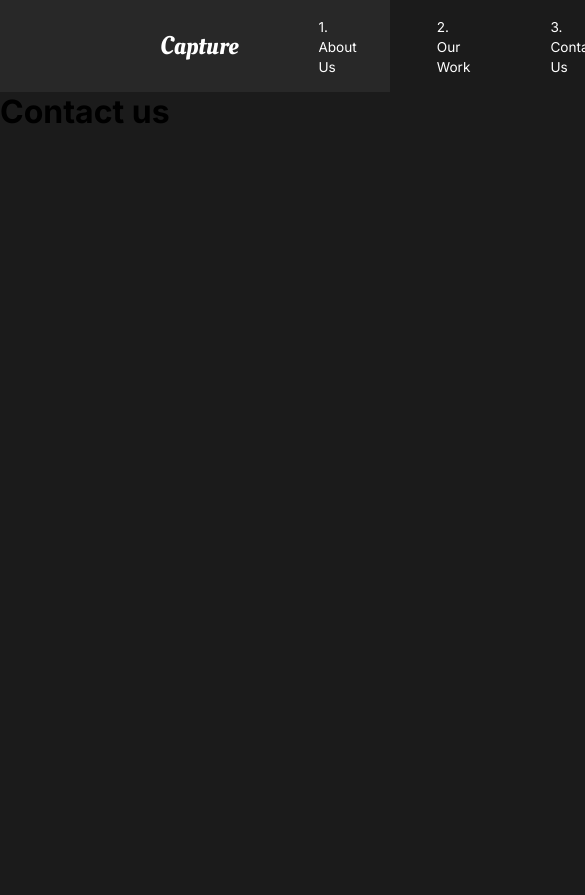
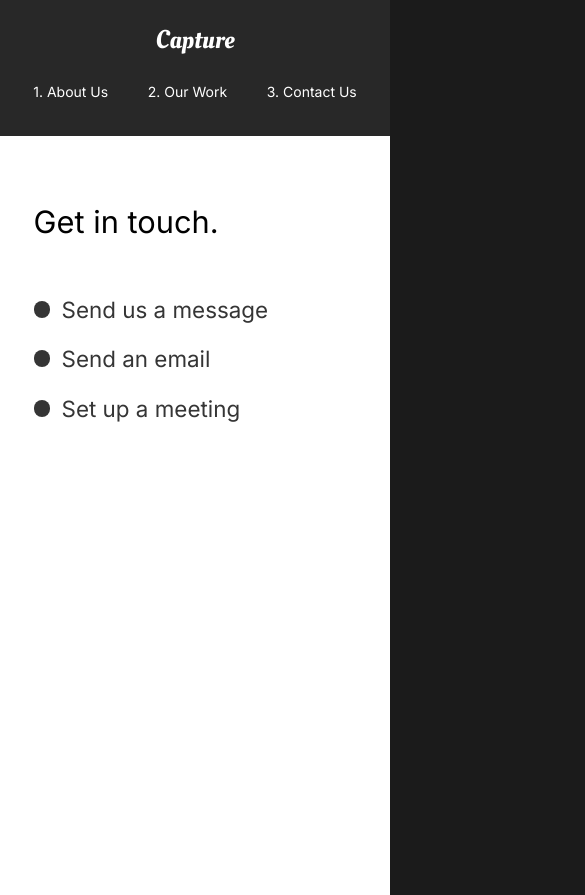
Before and after one commit to LaurynAtlanta/Capture, a React (Create React App) app: page /contact in a window 390 px wide. Shown: the whole page, 585 px wide, since content can reach past the window. Before the commit the page ends 844 px from the top, so only its background shows below. Built offline with nearby package versions, Linux system fonts and the light colour scheme.

Commit message:
media queries

```diff
--- a/src/components/FaqSection.js
+++ b/src/components/FaqSection.js
@@ -65,6 +65,9 @@ const Faq = styled(About)`
             padding: 0.5rem 0rem;
         }
     }
+    @media (max-width: 955px){
+        min-height: 70vh;
+    }
 `
 
 export default FaqSection;
--- a/src/components/GlobalStyle.js
+++ b/src/components/GlobalStyle.js
@@ -6,6 +6,13 @@ const GlobalStyle = createGlobalStyle`
     margin: 0;
     padding: 0;
     box-sizing:border-box;
+}
+html{
+    @media (max-width: 1327px){
+        font-size: 70%;
+    }
+
+
 }
 body{
     background-color: #1b1b1b;
@@ -31,7 +38,7 @@ button{
 
 h2{
     font-weight: lighter;
-    font-size: 3rem;
+    font-size: 2.75rem;
 }
 h3{
     color: white;
--- a/src/components/Nav.js
+++ b/src/components/Nav.js
@@ -41,11 +41,34 @@ const StyledNav= styled.nav`
         color: white;
         text-decoration: none;
         font-size: 0.85rem;
+        @media (max-width: 1327px){
+        font-size: 1.25rem;
+    }
     }
     #logo{
-        font-size: 1.6rem;
+        font-size: 1.8rem;
         font-family: 'Oleo Script', cursive;
         font-weight: lighter;
+        @media (max-width: 1200px){
+        font-size: 2.2rem;
+    }
+    }
+    @media (max-width: 955px){
+        flex-direction: column;
+        padding: 2rem 0rem;
+        #logo{
+            display: inline-block;
+            margin-bottom: 1rem;
+            font-size: 2.3rem;
+        }
+        ul{
+            padding:1.2rem;
+            justify-content: space-around;
+            width: 100%;
+        }
+        li{
+            padding: 0;
+        }
     }
 `
 
--- a/src/components/ServicesSection.js
+++ b/src/components/ServicesSection.js
@@ -61,11 +61,15 @@ const Services = styled(About)`
         width: 70%;
         padding: 2rem 0rem 4rem 0rem;
     }
+
 `
 
 const Cards = styled.div`
     display: flex;
     flex-wrap: wrap;
+    @media (max-width: 955px){
+        justify-content: center;
+    }
 `
 
 const Card = styled.div `
@@ -78,7 +82,7 @@ const Card = styled.div `
             margin-left: 1rem;
             background-color: white;
             color: black;
-            padding: 0.8rem;
+            padding: 0.3rem;
         }
     }
 `
--- a/src/components/useScroll.js
+++ b/src/components/useScroll.js
@@ -4,7 +4,7 @@ import {useInView} from 'react-intersection-observer';
 
 const useScroll = () => {
     const controls = useAnimation();
-    const[element, view] = useInView({threshold: 0.5});
+    const[element, view] = useInView({threshold: 0.25});
     if(view){
         controls.start('show')
     } else{
--- a/src/pages/ContactUs.js
+++ b/src/pages/ContactUs.js
@@ -1,17 +1,80 @@
 import React from 'react';
+import styled from 'styled-components';
 import { motion } from 'framer-motion';
-import {pageAnimation} from '../animation';
+import {pageAnimation, titleAnim} from '../animation';
 
 const ContactUs = () => {
     return (
-        <motion.div
+        <ContactStyle
         variants={pageAnimation}
         initial='hidden'
         animate='show'
-        exit='exit'>
-            <h1>Contact us</h1>
-        </motion.div>
+        exit='exit'
+        style={{background: '#fff' }}>
+            <Title>
+                <Hide>
+                    <motion.h2 variants={titleAnim}>Get in touch.</motion.h2>
+                </Hide>
+            </Title>
+            <div>
+                <Hide>
+                    <Social variants={titleAnim}>
+                        <Circle/>
+                        <h2>Send us a message</h2>
+                    </Social>
+                </Hide>
+                <Hide>
+                    <Social variants={titleAnim}>
+                        <Circle/>
+                        <h2>Send an email</h2>
+                    </Social>
+                </Hide>
+                <Hide>
+                    <Social variants={titleAnim}>
+                        <Circle/>
+                        <h2>Set up a meeting</h2>
+                    </Social>
+                </Hide>
+            </div>
+        </ContactStyle>
     );
 }
 
+const ContactStyle= styled(motion.div)`
+    padding: 5rem 10rem;
+    color: #353535;
+    min-height: 90vh;
+    @media (max-width: 955px){
+        padding: 3rem;
+        font-size: 1rem;
+    }
+`
+
+const Title = styled.div`
+    margin-bottom: 4rem;
+    color: black;
+    @media (max-width: 955px){
+        margin-top: 3rem;
+    }
+`
+
+const Hide = styled.div`
+    overflow: hidden;
+`
+const Circle = styled.div`
+    border-radius: 50%;
+    width: 1.5rem;
+    height: 1.5rem;
+    background-color: #353535;
+`
+
+const Social = styled(motion.div)`
+    display: flex;
+    align-items: center;
+    h2{
+        font-size: 2rem;
+        margin: 1rem;
+    }
+`
+
 export default ContactUs;
--- a/src/pages/MovieDetail.js
+++ b/src/pages/MovieDetail.js
@@ -68,6 +68,11 @@ const Awards = styled.div`
     margin: 5rem 10rem;
     align-items:center;
     justify-content: space-around;
+
+    @media (max-width: 950px){
+        display: block;
+        margin: 2rem;
+    }
 `
 
 const StyledAward = styled.div` //gets put in award component below
@@ -92,6 +97,9 @@ const ImageDisplay = styled.div`
         width: 100%;
         height: 100vh;
         object-fit: cover;
+        @media (max-width: 950px){
+            height: 50vh;
+        }
     }
 
 `
--- a/src/pages/OurWork.js
+++ b/src/pages/OurWork.js
@@ -57,6 +57,9 @@ const Work = styled(motion.div)`
     h2{
         padding: 1rem 0rem;
     }
+    @media (max-width: 955px){
+        padding: 2rem 2rem;
+    }
 
 `
 
--- a/src/styles.js
+++ b/src/styles.js
@@ -8,12 +8,27 @@ export const About = styled(motion.div)`
     justify-content: space-between;
     padding: 2rem 10rem;
     color: white;
+    @media (max-width: 955px){
+        display: block;
+        padding: 2rem 2rem;
+        text-align: center;
+    }
 `
 export const Description = styled.div`
     flex: 1;
-    padding-right:5rem;
+    padding-right:3rem;
     h2{
         font-weight: lighter;
+    }
+    @media (max-width: 955px){
+        padding: 0;
+        p{
+            font-size: 1.2rem;
+            padding: 1rem;
+        }
+        button{
+            margin: 1rem 0rem 3rem;
+        }
     }
 `
 
```
